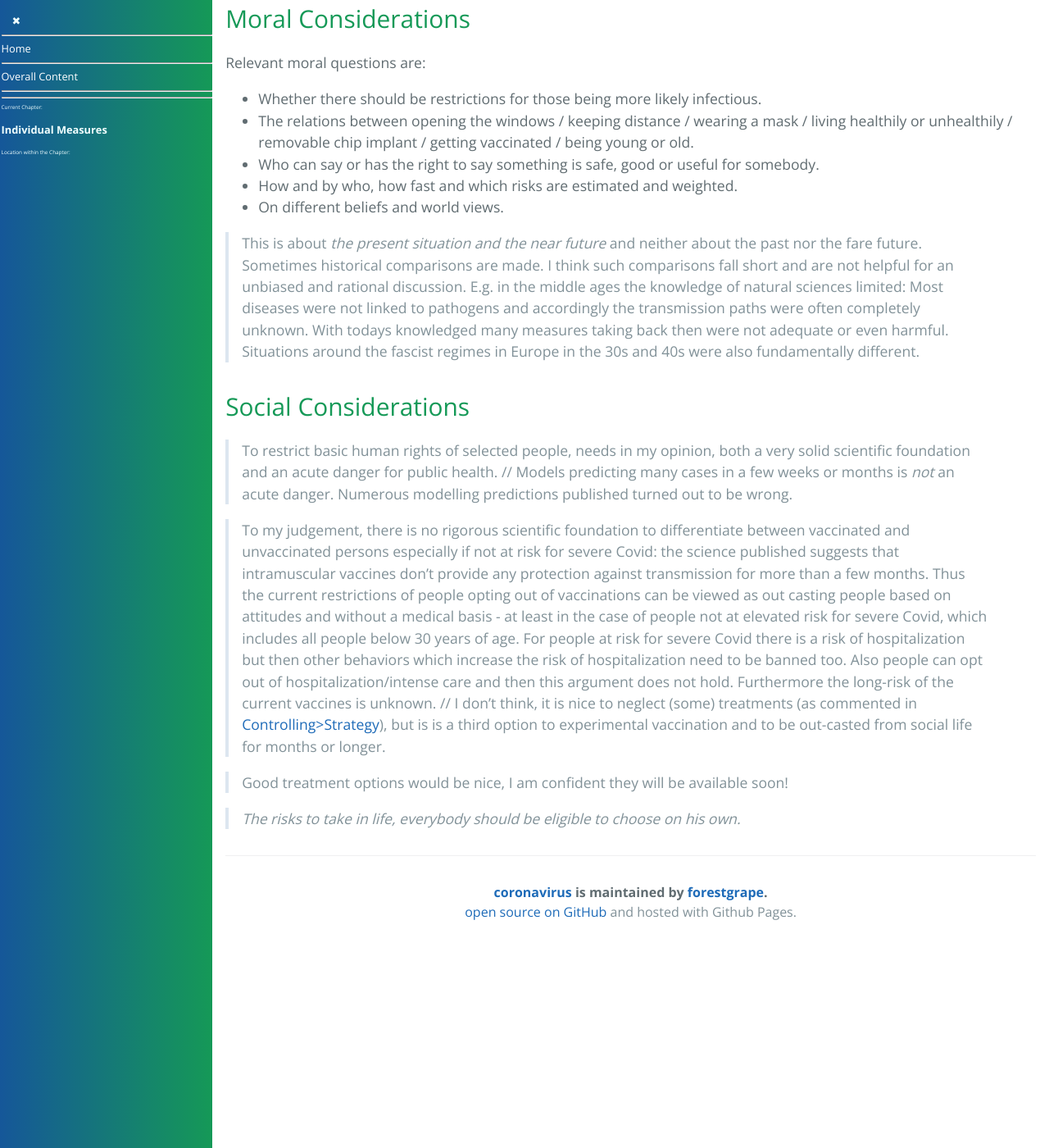
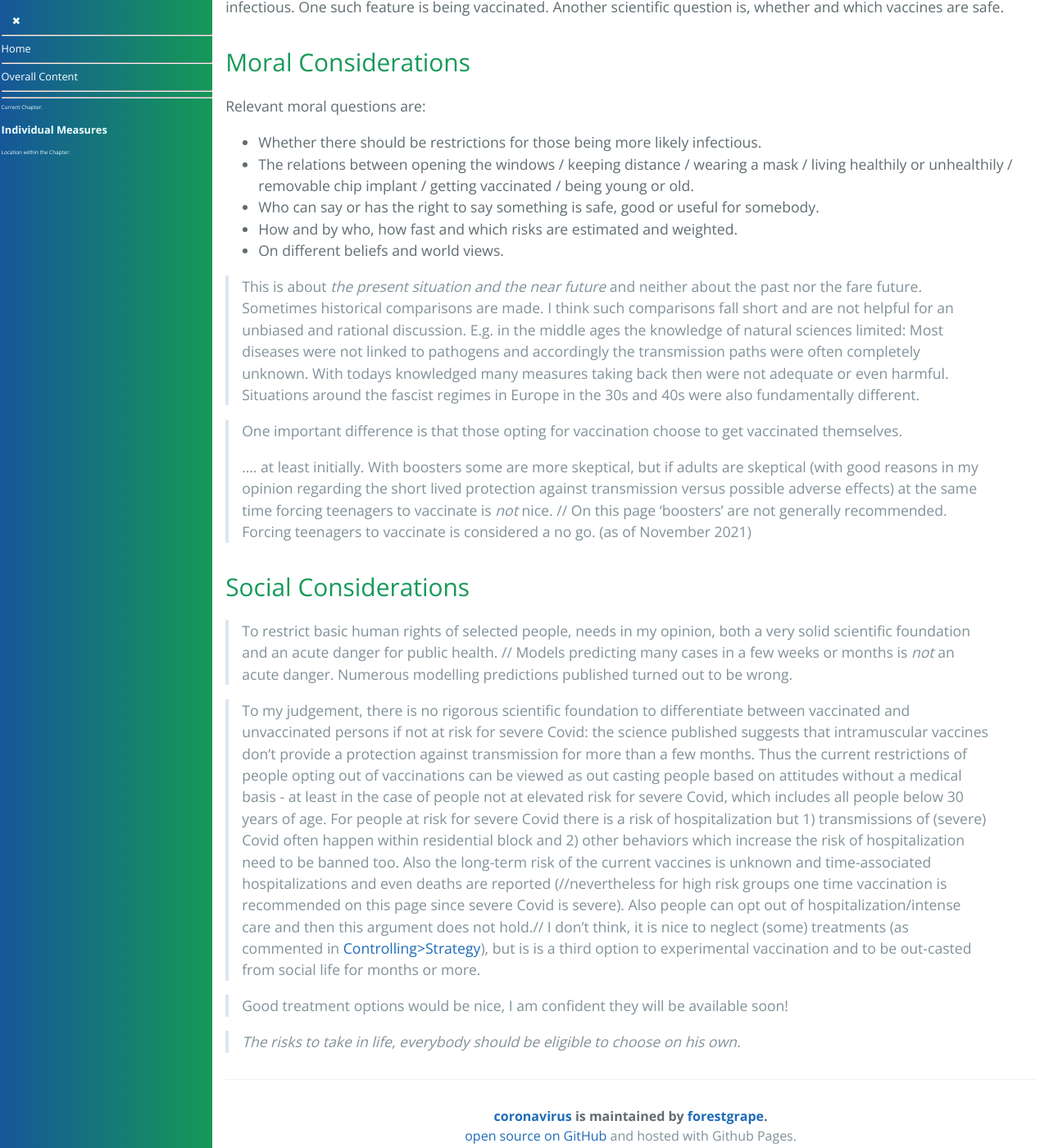
Before and after one commit to forestgrape/coronavirus, a Jekyll site: the page built from 7_social/individual_measures.md, in a window 1280 px wide and 1400 px high, scrolled down 749 px. Shown: the whole window at 82% size. Built offline with Jekyll 4.4.1, drawn with Linux system fonts in a browser that asks for light colours; our own code applies the rules of GitHub Pages for plain Markdown files; some of the changed text lies outside the part shown.

Commit message:
formulations

```diff
--- a/7_social/individual_measures.md
+++ b/7_social/individual_measures.md
@@ -3,7 +3,7 @@
 ## Considerations on Increased R Value
 In my opinion, measures should  not target individuals and accordingly not be based on individual R values. Measures should target risky situations. Risky is mainly dry indoor air (chapter [Spread analysis](../5_epidemiological/spread_analyses.md)). Dry indoor air can be ventilated, cleaned and humidified ([Good air certificate](../7_social/good_air.md)).
 
-> I am aware of the fact that many (governments, scientists, doctors, parliaments, citizens) around the world assume that currently available intramuscular vaccines (e.g. 'mRNA' and 'Adeno-virus-with-spike' vaccines) are risk free and provide a useful protection against transmission. The supposedly reduced transmission and susceptibility is taken as a reason to restrict elementary rights and the freedom in varying degrees for those not vaccinated.
+> I am aware that many (governments, scientists, doctors, parliaments, citizens) around the world assume that currently available intramuscular vaccines (e.g. 'mRNA' and 'Adeno-virus-with-spike' vaccines) are risk free and provide a useful protection against transmission. The supposedly reduced transmission and susceptibility is taken as a reason to restrict elementary rights and the freedom in varying degrees for those not vaccinated. While those vaccinated even at high rates of Covid hospitalizations are can do near everything even with symptoms and without antigen tests (// for airplane travel and large scale events I consider e.g. antigen tests as appropriate when hospitalization rates are high).
 
 > A concise and pointed comment "[Covid-19 Vaccine Mandates Are Now Pointless](../5_epidemiological/individual_susceptibility_and_transmission.md#pierpont)" is by Pierpont (some errata however, see notes at the reference.)
 
@@ -26,11 +26,15 @@
 
 > This is about *the present situation and the near future* and neither about the past nor the fare future. Sometimes historical comparisons are made. I think such comparisons fall short and are not helpful for an unbiased and rational discussion. E.g. in the middle ages the knowledge of natural sciences limited: Most diseases were not linked to pathogens and accordingly the transmission paths were often completely unknown. With todays knowledged many measures taking back then were not adequate or even harmful. Situations around the fascist regimes in Europe in the 30s and 40s were also fundamentally different.
 
+> One important difference is that those opting for vaccination choose to get vaccinated themselves.
+>
+> .... at least initially. With boosters some are more skeptical, but if adults are skeptical (with good reasons in my opinion regarding the short lived protection against transmission versus possible adverse effects) at the same time forcing teenagers to vaccinate is *not* nice. // On this page 'boosters' are not generally recommended. Forcing teenagers to vaccinate is considered a no go. (as of November 2021)
+
 
 ### Social Considerations
 > To restrict basic human rights of selected people, needs in my opinion, both a very solid scientific foundation and an acute danger for public health. // Models predicting many cases in a few weeks or months is *not* an acute danger. Numerous modelling predictions published turned out to be wrong.
 
-> To my judgement, there is no rigorous scientific foundation to differentiate between vaccinated and unvaccinated persons especially if not at risk for severe Covid: the science published suggests that intramuscular vaccines don't provide any protection against transmission for more than a few months. Thus the current restrictions of people opting out of vaccinations can be viewed as out casting people based on attitudes and without a medical basis - at least in the case of people not at elevated risk for severe Covid, which includes all people below 30 years of age. For people at risk for severe Covid there is a risk of hospitalization but then other behaviors which increase the risk of hospitalization need to be banned too. Also people can opt out of hospitalization/intense care and then this argument does not hold. Furthermore the long-risk of the current vaccines is unknown. // I don't think, it is nice to neglect (some) treatments (as commented in [Controlling>Strategy](controlling.md#strategy)), but is is a third option to experimental vaccination and to be out-casted from social life for months or longer.
+> To my judgement, there is no rigorous scientific foundation to differentiate between vaccinated and unvaccinated persons if not at risk for severe Covid: the science published suggests that intramuscular vaccines don't provide a protection against transmission for more than a few months. Thus the current restrictions of people opting out of vaccinations can be viewed as out casting people based on attitudes without a medical basis - at least in the case of people not at elevated risk for severe Covid, which includes all people below 30 years of age. For people at risk for severe Covid there is a risk of hospitalization but 1) transmissions of (severe) Covid often happen within residential block and 2) other behaviors which increase the risk of hospitalization need to be banned too. Also the long-term risk of the current vaccines is unknown and time-associated hospitalizations and even deaths are reported (//nevertheless for high risk groups one time vaccination is recommended on this page since severe Covid is severe). Also people can opt out of hospitalization/intense care and then this argument does not hold.// I don't think, it is nice to neglect (some) treatments (as commented in [Controlling>Strategy](controlling.md#strategy)), but is is a third option to experimental vaccination and to be out-casted from social life for months or more.
 
 > Good treatment options would be nice, I am confident they will be available soon!
 
```
